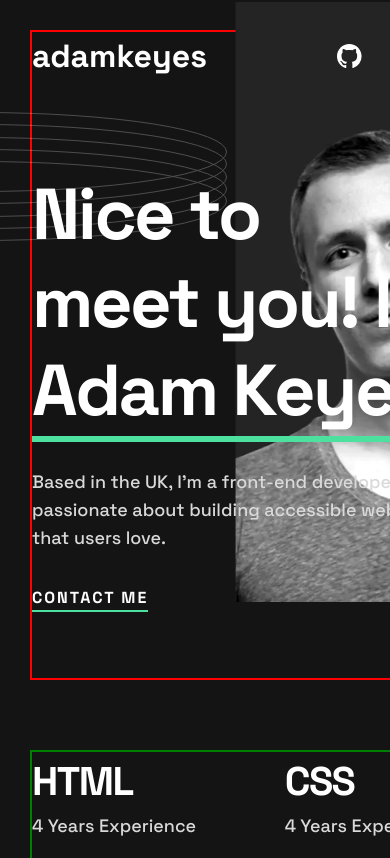
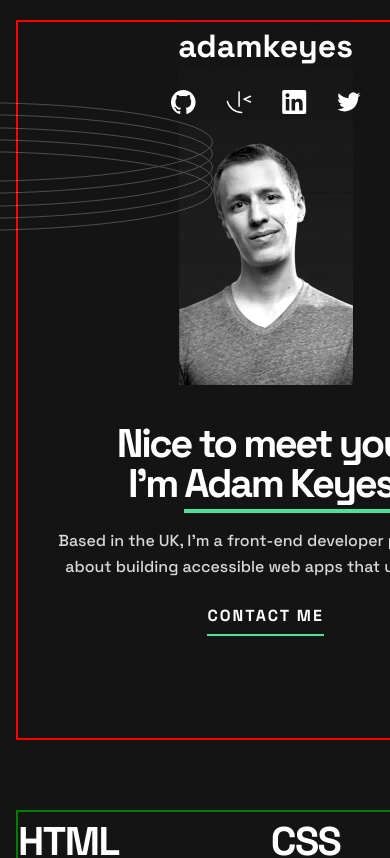
Before and after one commit to seamissu/developer-portfolio, a Next.js app: page / in a window 390 px wide. Shown: the top 858 px of the page. Built offline with nearby package versions, Linux system fonts and the light colour scheme.

Commit message:
fix header area in mobile version

```diff
--- a/src/app/page.js
+++ b/src/app/page.js
@@ -53,6 +53,14 @@ const Wrapper = styled.div`
     grid-template-rows: 650px 560px 1fr 750px 120px;
   }
 
+  @media ${QUERIES.mobileAndDown} {
+    padding-left: 16px;
+    padding-right: 16px;
+    padding-top: 20px;
+
+    grid-template-rows: 720px 560px 1fr 750px 120px;
+  }
+
   // borders for development
   & > header {
     border: 2px solid red;
--- a/src/components/GlobalStyles/GlobalStyles.js
+++ b/src/components/GlobalStyles/GlobalStyles.js
@@ -82,6 +82,30 @@ h6 {
   right: -30px;
 }
 
+@media ${QUERIES.mobileAndDown} {
+  .profile.desktop {
+    display: none;
+  }
+
+  .profile.tablet {
+    display: none;
+  }
+
+  .profile.mobile {
+  display: block;
+  position: absolute;
+  left: 0;
+  right: 0;
+  margin-left: auto;
+  margin-right: auto;
+
+  top: -20px;
+  }
+
+}
+
+
+
 }
 
 .circle.pattern {
--- a/src/components/Header/Header.js
+++ b/src/components/Header/Header.js
@@ -109,6 +109,13 @@ const Superheader = styled.nav`
     margin-bottom: 90px;
     padding-right: revert;
   }
+
+  @media ${QUERIES.mobileAndDown} {
+    justify-content: revert;
+    flex-direction: column;
+    gap: 20px;
+    margin-bottom: 310px;
+  }
 `;
 
 const Logo = styled.p`
@@ -134,6 +141,11 @@ const Hero = styled.div`
   @media ${QUERIES.tabletAndDown} {
     gap: 34px;
   }
+
+  @media ${QUERIES.mobileAndDown} {
+    gap: 24px;
+    align-items: center;
+  }
 `;
 
 const HelloHeading = styled.h1`
@@ -152,10 +164,25 @@ const HelloHeading = styled.h1`
       display: table;
     }
   }
+
+  @media ${QUERIES.mobileAndDown} {
+    font-size: 40px;
+    line-height: 40px;
+    text-align: center;
+    max-width: 340px;
+
+    & > span {
+      display: revert;
+    }
+  }
 `;
 
 const Namespan = styled.span`
   border-bottom: 6px solid var(--green);
+
+  @media ${QUERIES.mobileAndDown} {
+    border-bottom: 4px solid var(--green);
+  }
 `;
 
 const Intro = styled.p`
@@ -164,6 +191,12 @@ const Intro = styled.p`
   line-height: 28px;
   color: var(--gray);
   max-width: 450px;
+
+  @media ${QUERIES.mobileAndDown} {
+    font-size: var(--font-size-text-medium);
+    line-height: 26px;
+    text-align: center;
+  }
 `;
 
 const Button = styled.button`
@@ -182,6 +215,10 @@ const Button = styled.button`
     color: var(--green);
     cursor: pointer;
   }
+
+  @media ${QUERIES.mobileAndDown} {
+    padding-bottom: 6px;
+  }
 `;
 
 export default Header;
```
